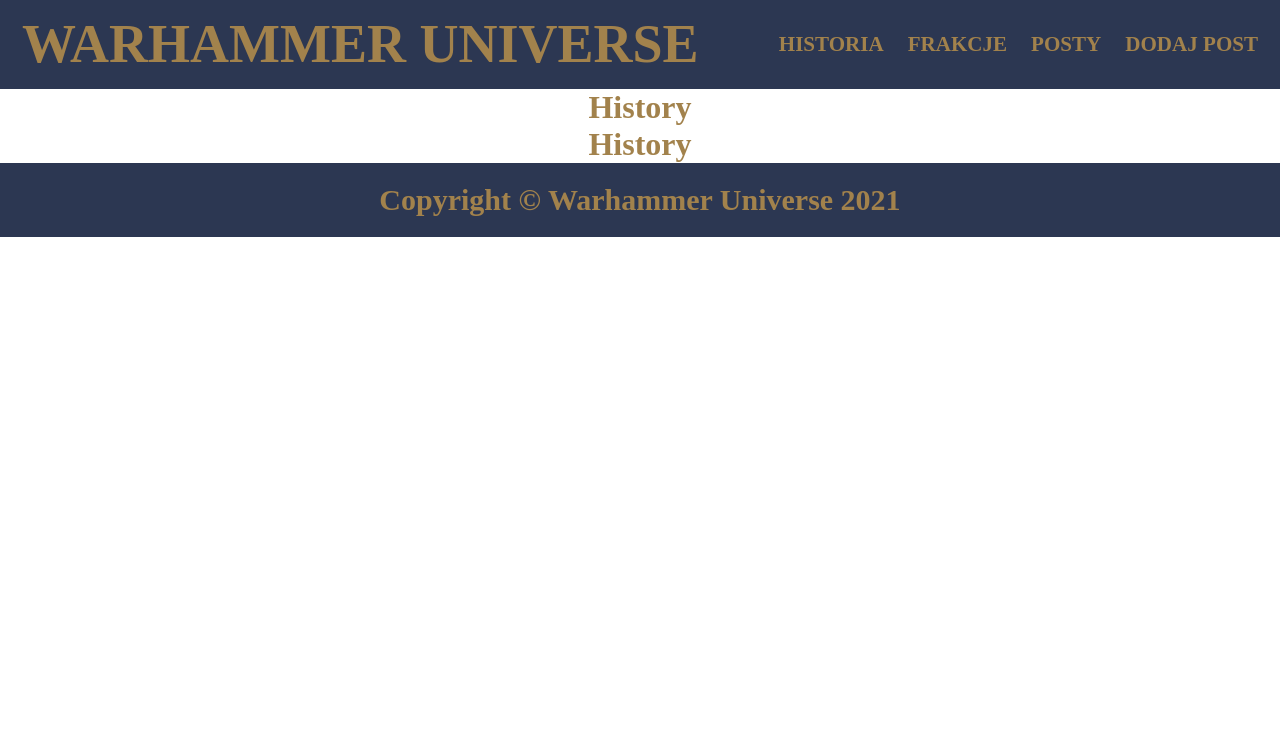
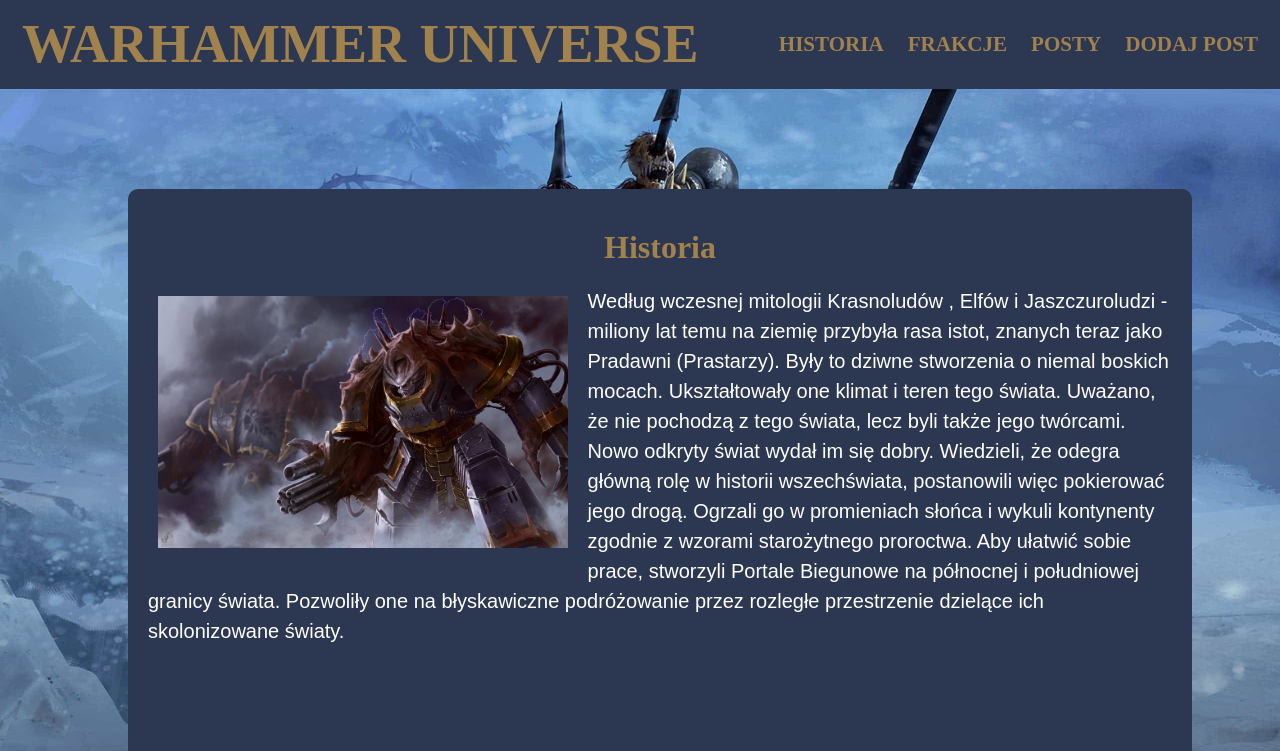
Before and after one commit to AdamKowalczuk/warhammer-universe-frontend, a React (Create React App) app: page /historia in a window 1280 px wide. Shown: the top 751 px of the page. Built offline with nearby package versions, Linux system fonts and the light colour scheme; a web font is replaced by a local one.

Commit message:
change nav

```diff
--- a/src/App.js
+++ b/src/App.js
@@ -13,14 +13,10 @@
   return (
     <Router>
       <Nav />
-      <History />
       <Switch>
-        <Route exact path="/historia">
-          <History />
-        </Route>
         <Route path="/" exact component={ExercisesList} />
+        <Route path="/historia" component={History} />
         <Route path="/posty/:id" component={Details} />
-        {/* <Route path="/historia" exact component={History} /> */}
         <Route path="/frakcje" exact component={Fractions} />
         <Route path="/dodaj-post" component={AddPost} />
       </Switch>
--- a/src/views/history.js
+++ b/src/views/history.js
@@ -1,14 +1,13 @@
 import React, { Component } from "react";
 import "../App.css";
-// import warhammer1 from "../images/warhammer1.jpg";
-// import warhammer2 from "../images/warhammer2.jpg";
-// import dwarf from "../images/dwarf.jpg";
+import warhammer1 from "../images/warhammer1.jpg";
+import warhammer2 from "../images/warhammer2.jpg";
+import dwarf from "../images/dwarf.jpg";
 export default class history extends Component {
   render() {
     return (
       <>
-        <h1>History</h1>
-        {/* <div className="context-container">
+        <div className="context-container">
           <div className="context-box">
             <h2>Historia</h2>
             <img src={warhammer1} alt="warhammer" className="img-right" />
@@ -59,7 +58,7 @@
               kala chwałę imperium Sigmara i rozkłada je od środka.
             </p>
           </div>
-        </div> */}
+        </div>
       </>
     );
   }
--- a/src/views/nav.js
+++ b/src/views/nav.js
@@ -1,5 +1,6 @@
 import React, { Component } from "react";
 import "../App.css";
+import { Link } from "react-router-dom";
 export default class nav extends Component {
   render() {
     return (
@@ -7,24 +8,23 @@
         <nav>
           <div className="header">
             <div className="site-title">
-              <a href="/">
+              <Link to="/historia">
                 <h1>Warhammer Universe</h1>
-              </a>
+              </Link>
             </div>
             <div className="header-right">
-              <a href="/historia">
-                {" "}
-                <h3>Historia</h3>{" "}
-              </a>
-              <a href="/frakcje">
+              <Link to="/historia">
+                <h3>Historia</h3>
+              </Link>
+              <Link to="/frakcje">
                 <h3>Frakcje</h3>
-              </a>
-              <a href="/">
+              </Link>
+              <Link to="/">
                 <h3>Posty</h3>
-              </a>
-              <a href="/dodaj-post">
+              </Link>
+              <Link to="/dodaj-post">
                 <h3>Dodaj post</h3>
-              </a>
+              </Link>
             </div>
           </div>
         </nav>
```
